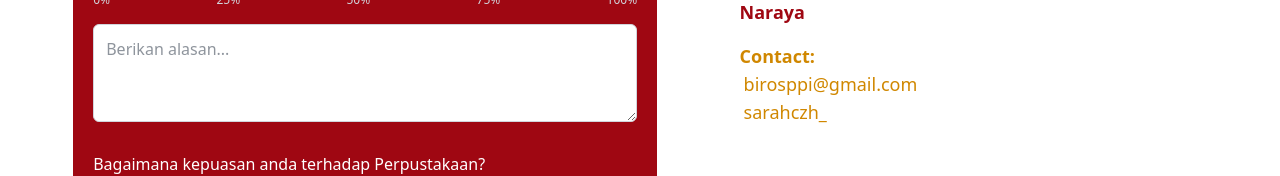
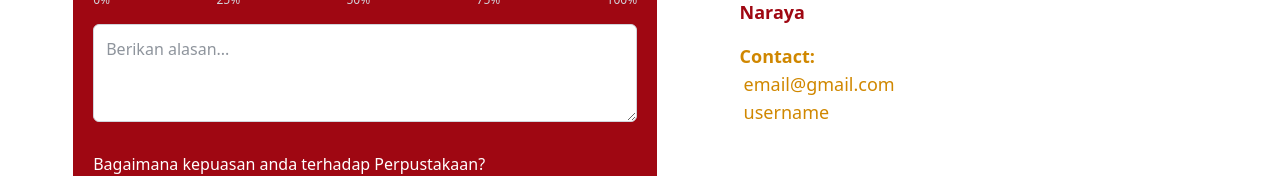
Before and after one commit to ahmadnurain/web-sema, a React (Vite) app: page /formaspirasi in a window 1280 px wide. Shown: the part 542-718 px from the top of the page. Built offline with nearby package versions, Linux system fonts and the light colour scheme.

Commit message:
fix: path form aspirasi

```diff
--- a/src/App.jsx
+++ b/src/App.jsx
@@ -23,7 +23,7 @@ function App() {
           <Route path="/Department/BPH" element={<Bph />} />
           <Route path="/department/:departmentId" element={<DepartmentPage />} />
           <Route path="/department/:departmentId/proker" element={<ProgramKerjaDepartemen />} />
-          <Route path="/FormAspirasi" element={<FormAspirasi />} />
+          <Route path="/formaspirasi" element={<FormAspirasi />} />
           <Route path="/advokasi-login" element={<AdvokasiLogin />} />
           <Route path="/dashboard-advokasi" element={<DashboardAdvokasi />} />
           <Route path="/detail-aspirasi/:id" element={<DetailAspirasi />} />
--- a/src/components/Navbar.jsx
+++ b/src/components/Navbar.jsx
@@ -113,7 +113,7 @@ const Navbar = () => {
             </li>
             <li>
               <a
-                href="/FormAspirasi"
+                href="/formaspirasi"
                 className="relative inline-flex items-center px-3 py-2 text-black hover:text-white hover:bg-red-800 lg:hover:text-black lg:hover:bg-white rounded-md group"
               >
                 Aspirasi
--- a/src/pages/FormAspirasi.jsx
+++ b/src/pages/FormAspirasi.jsx
@@ -58,23 +58,23 @@ const FormAspirasi = () => {
               <p className="font-bold">Contact:</p>
               <a
                 className="hover:underline"
-                href="https://mail.google.com/mail/?view=cm&amp;fs=1&amp;to=birosppi@gmail.com"
+                href="https://mail.google.com/mail/?view=cm&amp;fs=1&amp;to=email@gmail.com"
                 target="_blank"
                 rel="noopener noreferrer"
               >
                 <p>
                   <i className="fa-regular fa-envelope me-1"></i>
-                  birosppi@gmail.com
+                  email@gmail.com
                 </p>
               </a>
               <a
                 className="hover:underline"
-                href="https://line.me/ti/p/~sarahczh_"
+                href="#"
                 target="_blank"
                 rel="noopener noreferrer"
               >
                 <p>
-                  <i className="fa-brands fa-line me-1"></i>sarahczh_
+                  <i className="fa-brands fa-line me-1"></i>username
                 </p>
               </a>
             </div>
```
